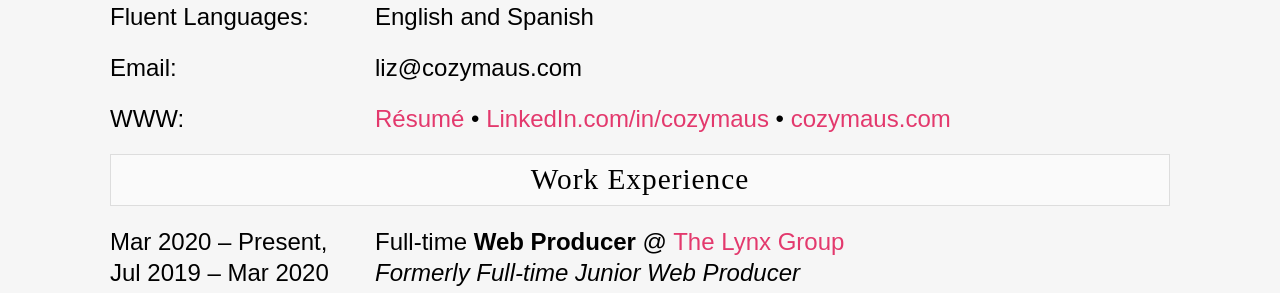
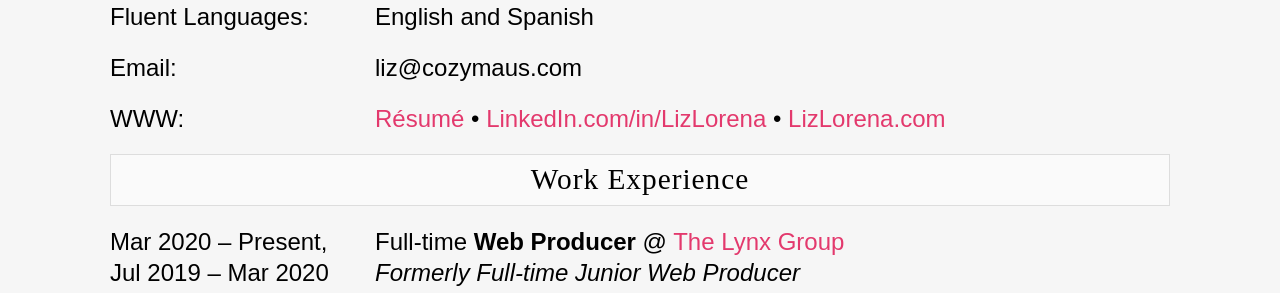
Before and after one commit to liz-lorena/2020, a Jekyll site: the page built from cv/index.html, in a window 1280 px wide and 900 px high, scrolled down 422 px. Shown: the part 155-448 px from the top of the window. Built offline with Jekyll 4.4.1, drawn with Linux system fonts in a browser that asks for light colours.

Commit message:
Update index.html

```diff
--- a/cv/index.html
+++ b/cv/index.html
@@ -20,7 +20,7 @@
 
 	<div class="columnOne"><p>Email:</p></div><div class="columnTwo"><p><email></email></p></div>
 
-	<div class="columnOne"><p>WWW:</p></div><div class="columnTwo"><p><a href="/resume.pdf" target="_blank">Résumé</a> • <a href="https://linkedin.com/in/cozymaus" target="_blank">LinkedIn.com/in/cozymaus</a> • <a href="https://cozymaus.com" target="_blank">cozymaus.com</a></p></div>
+	<div class="columnOne"><p>WWW:</p></div><div class="columnTwo"><p><a href="/resume.pdf" target="_blank">Résumé</a> • <a href="https://linkedin.com/in/lizlorena" target="_blank">LinkedIn.com/in/LizLorena</a> • <a href="http://lizlorena.com" target="_blank">LizLorena.com</a></p></div>
 
 </div>
 
```
